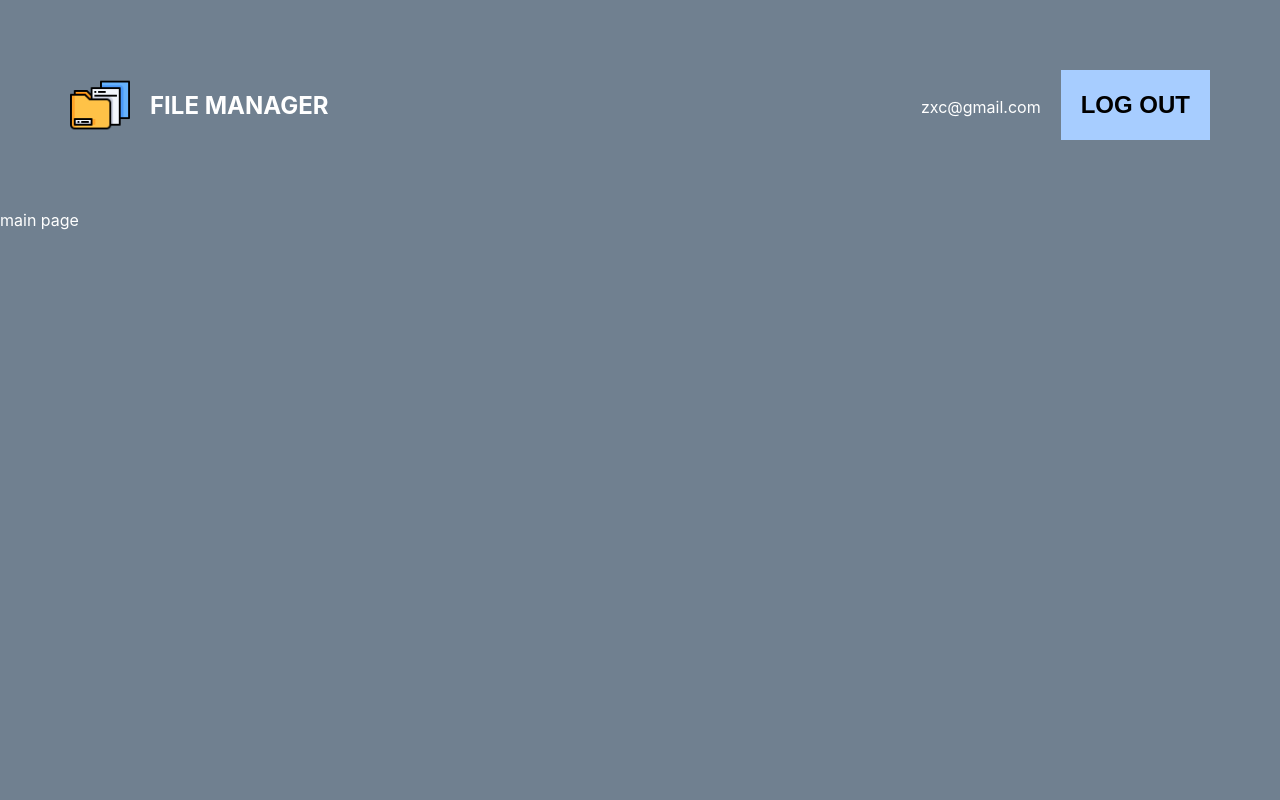
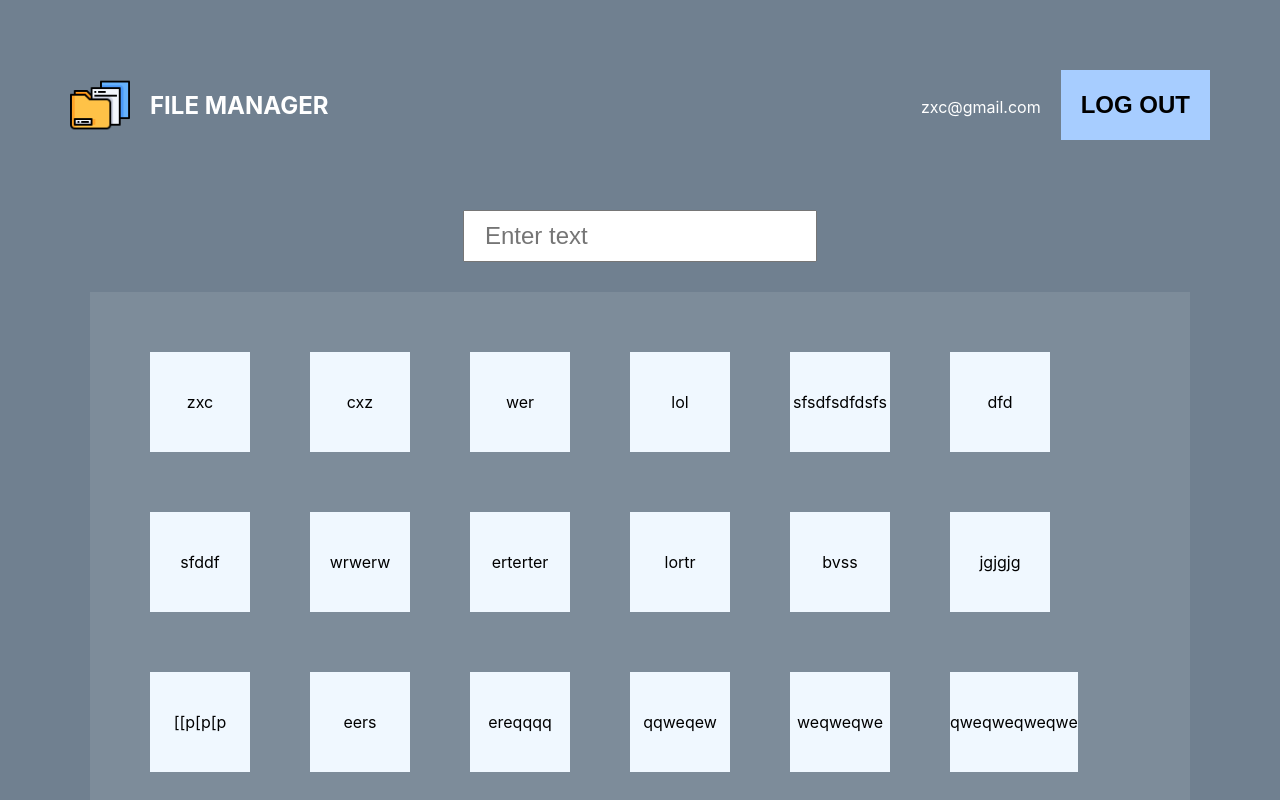
Before and after one commit to Soryu-u/vsoft-file-manager, a React (Create React App) app in the folder vsoft-file-manager-client/: page / in a window 1280 px wide. Shown: the top 800 px of the page. Built offline with nearby package versions, Linux system fonts and the light colour scheme.

Commit message:
create searchbar, and search filter for files

```diff
--- a/vsoft-file-manager-client/src/App.module.css
+++ b/vsoft-file-manager-client/src/App.module.css
@@ -1,5 +1,6 @@
 .main {
     background-color: slategrey;
     color: white;
-    height: 100vh;
+    min-height: 100vh;
+    max-height: 130vh;
 }
--- /dev/null
+++ b/vsoft-file-manager-client/src/Components/FileItem/FileItem.module.css
@@ -0,0 +1,11 @@
+.container {
+    display: flex;
+    justify-content: center;
+    align-items: center;
+    min-width: 100px;
+    width: max-content;
+    height: 100px;
+    background-color: aliceblue;
+    color: black;
+    margin: 30px;
+}
--- /dev/null
+++ b/vsoft-file-manager-client/src/Components/FileItem/FileItem.tsx
@@ -0,0 +1,12 @@
+import React from "react";
+import styles from "./FileItem.module.css";
+
+function FileItem({item}:any) {
+    return (
+        <div className={styles.container}>
+            {item}
+        </div>
+    )
+}
+
+export default FileItem;
--- a/vsoft-file-manager-client/src/Components/Header/Header.module.css
+++ b/vsoft-file-manager-client/src/Components/Header/Header.module.css
@@ -1,3 +1,10 @@
+.container {
+    display: flex;
+    flex-direction: column;
+    justify-content: center;
+    align-items: center;
+}
+
 .header {
     padding: 70px 0;
     display: flex;
--- a/vsoft-file-manager-client/src/Components/Header/Header.tsx
+++ b/vsoft-file-manager-client/src/Components/Header/Header.tsx
@@ -1,11 +1,18 @@
 import * as React from "react";
-// @ts-ignore
 import styles from "./Header.module.css";
 // @ts-ignore
 import logo from "../../Images/logo.png";
+// @ts-ignore
+import SearchBar from "../SearchBar/SearchBar.tsx";
+import {Dispatch, SetStateAction} from "react";
 
-function Header() {
+interface ISearch {
+    setInputText: Dispatch<SetStateAction<string>>
+}
+
+function Header({setInputText}:ISearch) {
     return (
+        <div className={styles.container}>
             <div className={styles.header}>
                 <div className={styles.logo}>
                     <img className={styles.logo_image} src={logo} alt="File Manager"/>
@@ -18,6 +25,8 @@ function Header() {
                     <button className={styles.log_out}>Log Out</button>
                 </div>
             </div>
+            <SearchBar setInputText={setInputText}/>
+        </div>
     )
 }
 
--- a/vsoft-file-manager-client/src/Components/SearchBar/SearchBar.module.css
+++ b/vsoft-file-manager-client/src/Components/SearchBar/SearchBar.module.css
@@ -0,0 +1,8 @@
+.container {
+
+}
+
+.input {
+    padding: 10px 20px;
+    font-size: 24px;
+}
--- a/vsoft-file-manager-client/src/Components/SearchBar/SearchBar.tsx
+++ b/vsoft-file-manager-client/src/Components/SearchBar/SearchBar.tsx
@@ -0,0 +1,25 @@
+import React, {Dispatch, SetStateAction} from "react";
+import styles from "./SearchBar.module.css";
+
+interface ISearch {
+    setInputText: Dispatch<SetStateAction<string>>
+}
+function SearchBar({setInputText}:ISearch) {
+    const inputHandler = (e:any) => {
+        let lowerCase:string = e.target.value.toLowerCase();
+        setInputText(lowerCase);
+    }
+
+    return (
+        <div className={styles.container}>
+            <input
+                className={styles.input}
+                onChange={inputHandler}
+                id="search-bar"
+                type="text"
+                placeholder="Enter text"/>
+        </div>
+    )
+}
+
+export default SearchBar;
--- a/vsoft-file-manager-client/src/Pages/AuthPage/AuthPage.tsx
+++ b/vsoft-file-manager-client/src/Pages/AuthPage/AuthPage.tsx
@@ -1,6 +1,5 @@
 import * as React from "react";
 import {useEffect, useState} from "react";
-// @ts-ignore
 import styles from "./AuthPage.module.css";
 import {googleLogout, useGoogleLogin} from "@react-oauth/google";
 import axios from "axios";
--- a/vsoft-file-manager-client/src/Pages/MainPage/MainPage.module.css
+++ b/vsoft-file-manager-client/src/Pages/MainPage/MainPage.module.css
@@ -0,0 +1,10 @@
+.container {
+    display: flex;
+    flex-wrap: wrap;
+    justify-content: flex-start;
+    align-items: flex-start;
+    background-color: rgba(255, 255, 255, 0.09);
+    min-height: 70vh;
+    margin: 30px 90px;
+    padding: 30px;
+}
--- a/vsoft-file-manager-client/src/Pages/MainPage/MainPage.tsx
+++ b/vsoft-file-manager-client/src/Pages/MainPage/MainPage.tsx
@@ -1,15 +1,38 @@
 import * as React from "react";
-// @ts-ignore
 import styles from "./MainPage.module.css";
 // @ts-ignore
 import Header from "../../Components/Header/Header.tsx";
+import {useState} from "react";
+// @ts-ignore
+import FileItem from "../../Components/FileItem/FileItem.tsx";
 
 function MainPage() {
+    const [inputText, setInputText] = useState<string>('');
+
+    const list:any = [
+        'zxc', 'cxz', 'wer', 'lol', 'sfsdfsdfdsfs', 'dfd', 'sfddf', 'wrwerw',
+        'erterter', 'lortr', 'bvss', 'jgjgjg', '[[p[p[p', 'eers',
+        'ereqqqq', 'qqweqew', 'weqweqwe', 'qweqweqweqwe', 'yryryryryry'
+    ];
+
+    const displayedList = list.filter((el:string) => {
+        if (inputText === '') {
+            return el;
+        } else {
+            return el.toLowerCase().includes(inputText);
+        }
+    })
 
     return (
         <div>
-            <Header/>
-            main page
+            <Header setInputText={setInputText} />
+            <div className={styles.container}>
+                {
+                    displayedList.map((li:any, index:number) => (
+                        <FileItem key={index} item={li}/>
+                    ))
+                }
+            </div>
         </div>
     )
 
```
Lines whose indentation alone changed are shown as unchanged.
